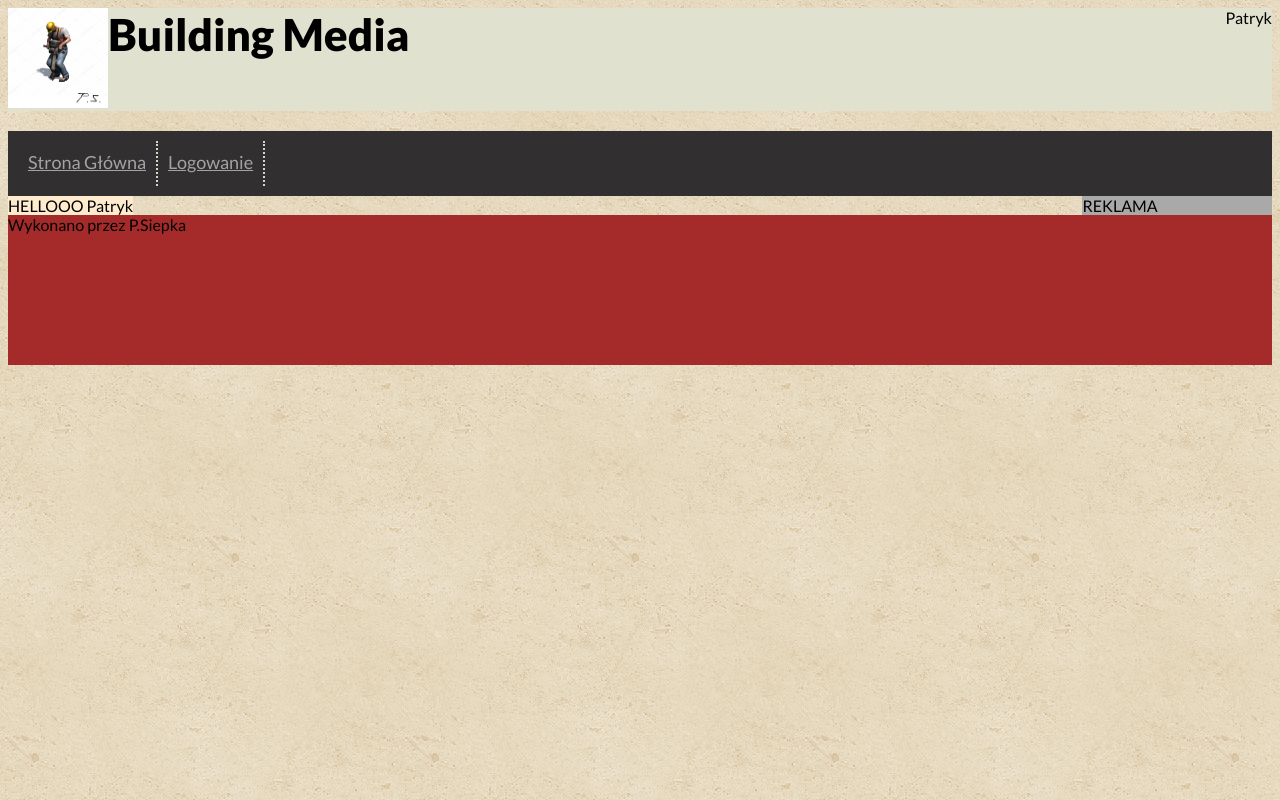
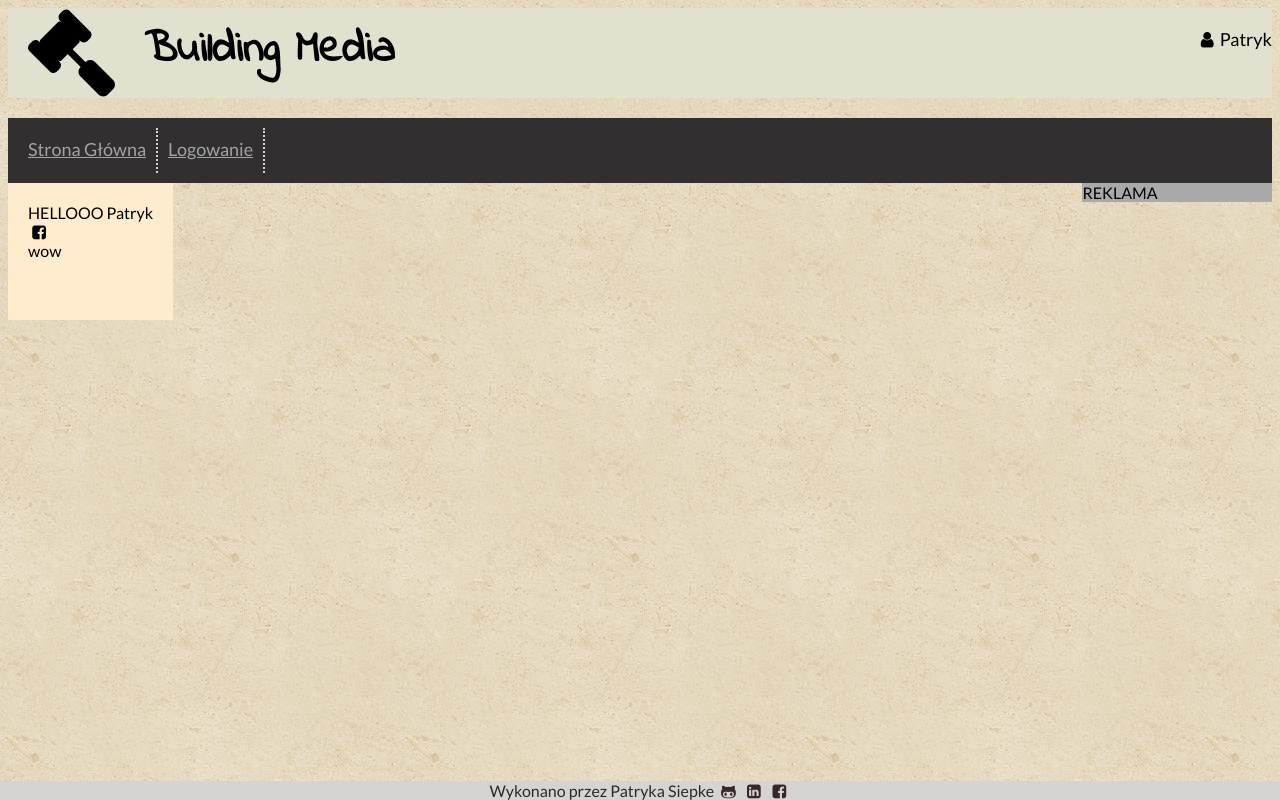
Before and after one commit to psiepka/Bulding-Control-App, a Flask app: page / in a window 1280 px wide. Run offline with Flask 2, Linux system fonts and the light colour scheme; parts of the project's set-up code (start-up, migrations or seed data) failed here and were passed over.

Commit message:
Fifth commit sir

```diff
--- /dev/null
+++ b/app/static/css/fontello.css
@@ -0,0 +1,64 @@
+@font-face {
+  font-family: 'fontello';
+  src: url('../font/fontello.eot?11872561');
+  src: url('../font/fontello.eot?11872561#iefix') format('embedded-opentype'),
+       url('../font/fontello.woff2?11872561') format('woff2'),
+       url('../font/fontello.woff?11872561') format('woff'),
+       url('../font/fontello.ttf?11872561') format('truetype'),
+       url('../font/fontello.svg?11872561#fontello') format('svg');
+  font-weight: normal;
+  font-style: normal;
+}
+/* Chrome hack: SVG is rendered more smooth in Windozze. 100% magic, uncomment if you need it. */
+/* Note, that will break hinting! In other OS-es font will be not as sharp as it could be */
+/*
+@media screen and (-webkit-min-device-pixel-ratio:0) {
+  @font-face {
+    font-family: 'fontello';
+    src: url('../font/fontello.svg?11872561#fontello') format('svg');
+  }
+}
+*/
+
+ [class^="icon-"]:before, [class*=" icon-"]:before {
+  font-family: "fontello";
+  font-style: normal;
+  font-weight: normal;
+  speak: none;
+
+  display: inline-block;
+  text-decoration: inherit;
+  width: 1em;
+  margin-right: .2em;
+  text-align: center;
+  /* opacity: .8; */
+
+  /* For safety - reset parent styles, that can break glyph codes*/
+  font-variant: normal;
+  text-transform: none;
+
+  /* fix buttons height, for twitter bootstrap */
+  line-height: 1em;
+
+  /* Animation center compensation - margins should be symmetric */
+  /* remove if not needed */
+  margin-left: .2em;
+
+  /* you can be more comfortable with increased icons size */
+  /* font-size: 120%; */
+
+  /* Font smoothing. That was taken from TWBS */
+  -webkit-font-smoothing: antialiased;
+  -moz-osx-font-smoothing: grayscale;
+
+  /* Uncomment for 3D effect */
+  /* text-shadow: 1px 1px 1px rgba(127, 127, 127, 0.3); */
+}
+
+.icon-mail:before { content: '\e800'; } /* '' */
+.icon-user:before { content: '\e801'; } /* '' */
+.icon-hammer:before { content: '\e802'; font-size: 90px} /* '' */
+.icon-mail-alt:before { content: '\f0e0'; } /* '' */
+.icon-github:before { content: '\f113'; } /* '' */
+.icon-facebook-squared:before { content: '\f308'; } /* '' */
+.icon-linkedin-squared:before { content: '\f30c'; } /* '' */
--- a/app/static/css/main.css
+++ b/app/static/css/main.css
@@ -1,7 +1,10 @@
 body
 {
+    height: 100%;
+    position:relative;
     background-image: url(../img/vintage-concrete.png);
     font-family: 'Lato', sans-serif;
+    min-height:100%
 }
 .option a{
     color: #c0c0c0
@@ -16,12 +19,18 @@ body
     float: left;
 }
 .header .page-name{
+    font-family: 'Indie Flower', cursive;
     font-weight: 900;
     font-size: 44px;
+    text-align: left;
+    padding: 10px;
     float: left;
 }
 .header .user-data{
+    margin-top: 20px;
+    font-size: 18px;
     float: right;
+    text-align: right;
 }
 .navigation{
     background-color: #312f2f;
@@ -54,6 +63,8 @@ body
 .content{
     background-color: blanchedalmond;
     float: left;
+    padding: 20px;
+    padding-bottom:60px;
 }
 .banner{
     background-color: darkgray;
@@ -62,7 +73,19 @@ body
     height: 100%;
 }
 .footer{
-    background-color: brown;
-    height: 150px;
     clear: both;
+    position: fixed;
+    left: 0;
+    bottom: 0;
+    width: 100%;
+    background-color: #d8d3d3;
+    color: #2b2828;
+    text-align: center;
 }
+a.icons{
+    color: #362828;
+    text-decoration: none
+}
+a.icons:hover{
+    color: #0c0b0b
+}
--- a/app/templates/base.html
+++ b/app/templates/base.html
@@ -7,15 +7,17 @@
     <title>{{title}} - BudApp</title>
     <meta name="viewport" content="width=device-width, initial-scale=1">
     <link rel="stylesheet" type="text/css" media="screen" href="../static/css/main.css" />
+    <link rel="stylesheet" type="text/css" href="../static/css/fontello.css" />
     <link href="https://fonts.googleapis.com/css?family=Lato:400,900&amp;subset=latin-ext" rel="stylesheet">
+    <link href="https://fonts.googleapis.com/css?family=Indie+Flower" rel="stylesheet">
 </head>
 <body>
     <div class="header">
-        <div class="page-logo"><img src="../static/img/logo.jpg" alt="Logo_strony" width="100" height="100"></div>
+        <div class="page-logo"><i class='icon-hammer'></i></div>
         <div class="page-name">Building Media</div>
         <div class="user-data">
             {% if user %}
-            {{ user.username }}
+            <i class="icon-user"></i>{{ user.username }}
             {% else %}
             Log or join us!
             {% endif %}
@@ -43,7 +45,10 @@
         REKLAMA
     </div>
     <div class='footer'>
-        Wykonano przez P.Siepka
+        Wykonano przez Patryka Siepke
+        <a class='icons' href="https://github.com/psiepka" target="_blank"><i class='icon-github'></i></a>
+        <a class='icons' href="https://www.linkedin.com/in/patryksiepka/" target="_blank"><i class='icon-linkedin-squared'></i></a>
+        <a class='icons' href="https://www.facebook.com/patryk.siepka" target="_blank"><i class='icon-facebook-squared'></i></a>
     </div>
 </body>
 </html>
--- a/app/templates/index.html
+++ b/app/templates/index.html
@@ -2,4 +2,8 @@
 
 {% block content %}
 HELLOOO {{ user.username}}
+<br>
+<i class='icon-facebook-squared'></i>
+<br>
+wow
 {% endblock %}
```
Also changed, not shown: app/static/config.json (added, +52 -0 lines), app/static/css/animation.css (added, +85 -0 lines), app/static/css/fontello-codes.css (added, +8 -0 lines), app/static/css/fontello-embedded.css (added, +61 -0 lines), app/static/css/fontello-ie7-codes.css (added, +8 -0 lines), app/static/css/fontello-ie7.css (added, +19 -0 lines), app/static/font/fontello.ttf (added), app/static/font/fontello.woff (added), app/static/font/fontello.woff2 (added), 2 other files.
